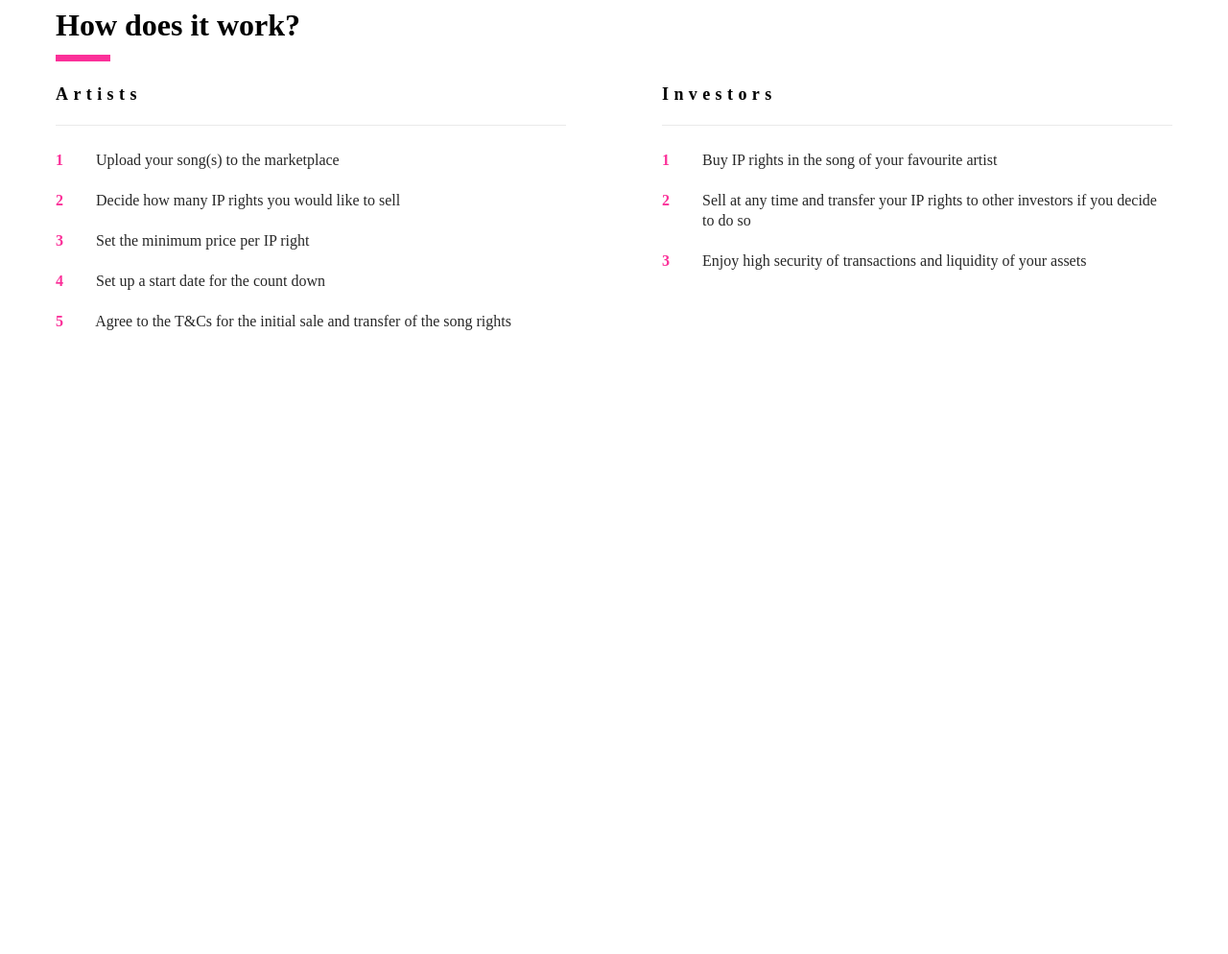
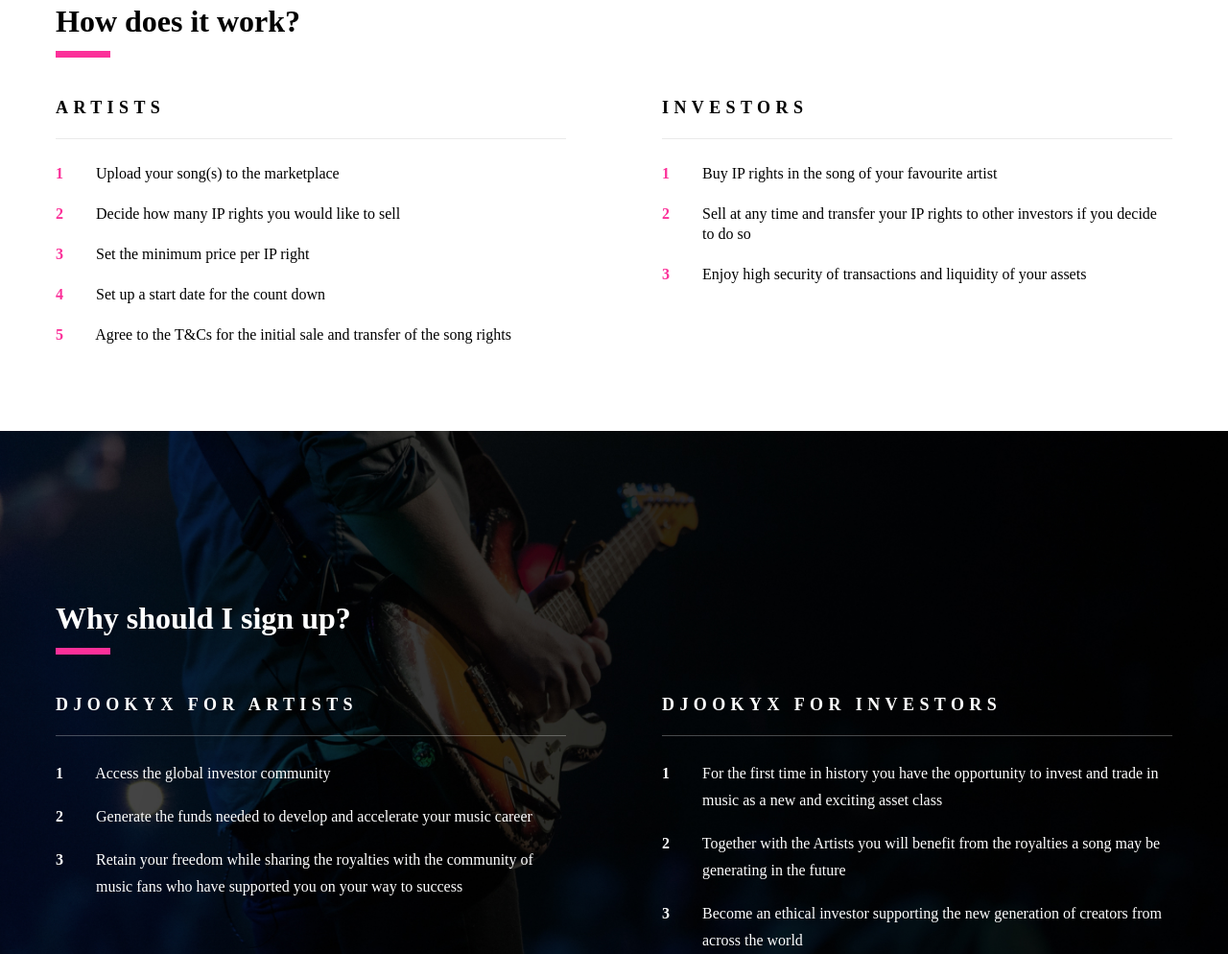
Before and after one commit to UhimenkoVlad/DjookyX-test-task, a plain HTML site: page index.html in a window 1280 px wide. Shown: the part 883-1877 px from the top of the page at 96% size. Before the commit the page ends 1228 px from the top, so only its background shows below. Drawn offline with Linux system fonts and the light colour scheme; files whose address does not match are found by name.

Commit message:
Контент, + еще 1 список

```diff
--- a/css/style.css
+++ b/css/style.css
@@ -276,25 +276,6 @@ body{
     height: inherit;
 }
 
-/*.rectangle--white{
-    height: 7px;
-    width: 87px;
-    left: 138px;
-    top: 338px;
-    background: #FFFFFF;
-}*/
-
-/*.rectangle--pink{
-    height: 7px;
-    width: 57px;
-    background: #FB3099;
-}*/
-
-/*.rectangle--grey{
-    height: 1px;
-    width: 532px;
-    background: #EAEAEA;
-}*/
 
 /* Header styles start */
 
@@ -318,10 +299,25 @@ body{
 }
 
 .header__register {
+    padding: 12px 41px;
+    width: 150px;
+    height: 45px;
+    right: 138px;
+    top: calc(50% - 45px/2 - 2086.5px);
+    background: #FF0090;
+    border-radius: 10px;
+}
+
+.header__register button {
     font-size: 18px;
     font-weight: 500;
     text-align: center;
+    background: inherit;
     color: white;
+}
+
+.header__register:hover, .header__register:focus, .header__register:active{
+    background: #c81278;
 }
 
 /* Header styles end */
@@ -402,18 +398,17 @@ body{
 
 /* intro styles end */
 
+/*styles for lists start*/
 
-/* first-question styles start */
-
-.first-question__title{
-    margin-top: 90px;
+.first-question__title, .second-question__title {
+    margin-top: 86px;
     font-size: 32px;
     font-weight: 700;
     line-height: 39px;
     margin-bottom: 11px;
 }
 
-.first-question__title::before{
+.first-question__title::before, .second-question__title::before{
     content: '';
     position: absolute;
     margin-top: 50px;
@@ -422,39 +417,99 @@ body{
     background: #FB3099;
 }
 
-.first-question__column{
+.first-question__column, .second-question__column {
     display: flex;
     flex-wrap: wrap;
-    margin-top: 42px;
+    margin-top: 60px;
 }
 
-.first-question__column__item {
+.first-question__column__item, .second-question__column__item {
     margin-right: 100px;
     width: 532px;
 }
 
-.first-question__column__item:last-child {
+.first-question__column__item:last-child, .second-question__column__item:last-child {
     margin-right: 0px;
 }
 
-.first-question__column__item h3 {
+.first-question__column__item h3, .second-question__column__item h3 {
     font-size: 18px;
     font-weight: 600;
     line-height: 21px;
     letter-spacing: 5.4px;
+    text-transform: uppercase;
     margin-bottom: 21px;
 }
 
-.first-question__column__item h3::before{
+.first-question__column__item h3::before, .second-question__column__item h3::before{
+    margin-top: 42px;
     content: '';
     position: absolute;
-    margin-top: 42px;
     height: 1px;
     width: 532px;
     background: #EAEAEA;
 }
 
+.first-question__column__item ol, .second-question__column__item ol {
+    padding-left: 42px;
+    padding-right: 10px;
+    list-style: none;
+    counter-reset: item;
+}
+
+.first-question__column__item ol li, .second-question__column__item ol li {
+    counter-increment: item;
+}
+
+.first-question__column__item ol li::before, .second-question__column__item ol li::before{
+    margin-left: -42px;
+    margin-right: 30px;
+    font-weight: 600;
+    line-height: 21px;
+    text-align: center;
+    content: counter(item);
+}
+
+/* first-question styles start */
+
+.first-question {
+    margin-bottom: 90px;
+}
+
 .first-question__column__item ol {
+    margin-top: 47px;
+}
+
+.first-question__column__item ol li {
+    margin-top: 21px;
+}
+
+.first-question__column__item ol li::before {
+    color: #FB3099;
+}
+
+.first-question__column__item ol li span {
+    line-height: 21px;
+}
+
+
+/* first-question styles end */
+
+/* second-question styles start */
+
+.second-question {
+    padding-top: 90px;
+    background: url(../img/second-qest-bg.jpg) no-repeat center;
+    background-size: cover;
+    color: #FFFFFF;
+    margin-bottom: 100px;
+}
+
+.second-question__column__item h3::before {
+    background: rgba(234, 234, 234, 0.3);
+}
+
+.second-question__column__item ol {
     padding-left: 42px;
     padding-right: 10px;
     list-style: none;
@@ -462,26 +517,39 @@ body{
     counter-reset: item;
 }
 
-.first-question__column__item ol li {
-    margin-top: 21px;
-    counter-increment: item;
+.second-question__column__item ol li {
+    margin-top: 17px;
+    line-height: 28px;
 }
 
-.first-question__column__item ol li::before {
-    margin-left: -42px;
-    margin-right: 30px;
-    font-weight: 600;
+.second-question__background-button::before {/*
+    margin-left: -528px;
+    margin-top: -85px;*/
+    content: '';
+    position: absolute;
+    height: 1px;
+    width: 532px;
+    background: rgba(234, 234, 234, 0.3);
+}
+
+.second-question__background-button {
+    margin: 90px auto;
+    padding: 21px 98px;
+    height: 62px;
+    width: 262px;
+    border-radius: 10px;
+    background: #FF0090;
+}
+
+.second-question__button {
+    font-size: 18px;
+    font-weight: 500;
     line-height: 21px;
     text-align: center;
-    color: #FB3099;
-    content: counter(item);
+    color: #FFFFFF;
+    background: inherit;
 }
 
-.first-question__column__item ol li span {
-    line-height: 21px;
-    color: #272727;
-}
+/*second-question styles end */
 
-
-
-/* first-question styles end */
+/*styles for lists end*/
--- a/index.html
+++ b/index.html
@@ -17,14 +17,14 @@
 						</a>
 					</div>
 					<div class="header__register">
-						Register
+						<button>Register</button>
 					</div>
 				</div>
 			</div>
 		</header>
 
 		<main class="main">
-			<div class="intro">
+			<section class="intro">
 				<div class="wrapper">
 					<h1 class="intro__title">Welcome to DjookyX</h1>
 					<p class="intro__text">DjookyX is the world’s first music investment and trading online platform, a marketplace where artists can sell intellectual property (IP) rights in their music to fans and investors who, in return, will benefit jointly from the potential future income generated by the song(s) they support.</p>
@@ -40,9 +40,9 @@
 						</div>
 					</div>
 				</div>
-			</div>
+			</section>
 
-			<div class="first-question">
+			<section class="first-question">
 				<div class="wrapper">
 					<h2 class="first-question__title">How does it work?</h2>
 					<div class="first-question__column">
@@ -82,7 +82,49 @@
 						</div>
 					</div>
 				</div>
-			</div>
+			</section>
+
+			<section class="second-question">
+				<div class="wrapper">
+					<h2 class="second-question__title">
+						Why should I sign up?
+					</h2>
+					<div class="second-question__column">
+						<div class="second-question__column__item">
+							<h3>DjookyX  for Artists</h3>
+							<ol>
+						  <li>
+						  	<span>Access the global investor community</span>
+						  </li>
+						  <li>
+						  	<span>Generate the funds needed to develop and accelerate your music career</span>
+						  </li>
+						  <li>
+						  	<span>Retain your freedom while sharing the royalties with the community of music fans who have supported you on your way to success</span>
+						  </li>
+						</ol>
+						</div>
+
+						<div class="second-question__column__item">
+							<h3>DjookyX for Investors</h3>
+							<ol>
+						  <li>
+						  	<span>For the first time in history you have the opportunity to invest and trade in music as a new and exciting asset class</span>
+						  </li>
+						  <li>
+						  	<span>Together with the Artists you will benefit from the royalties a song may be generating in the future</span>
+						  </li>
+						  <li>
+						  	<span>Become an ethical investor supporting the new generation of creators from across the world</span>
+						  </li>
+						</ol>
+						</div>
+					</div>
+					<!-- <div class="second-question__background-button">
+						<button class="second-question__button">Register</button>
+					</div> -->
+				</div>
+			</section>
 		</main>
 	</body>
 </html>
```
Also changed, not shown: img/second-qest-bg.jpg (added).
